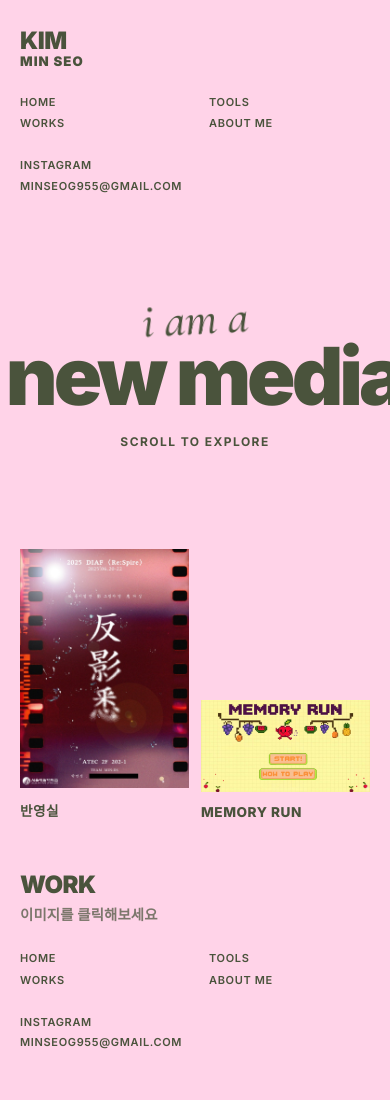
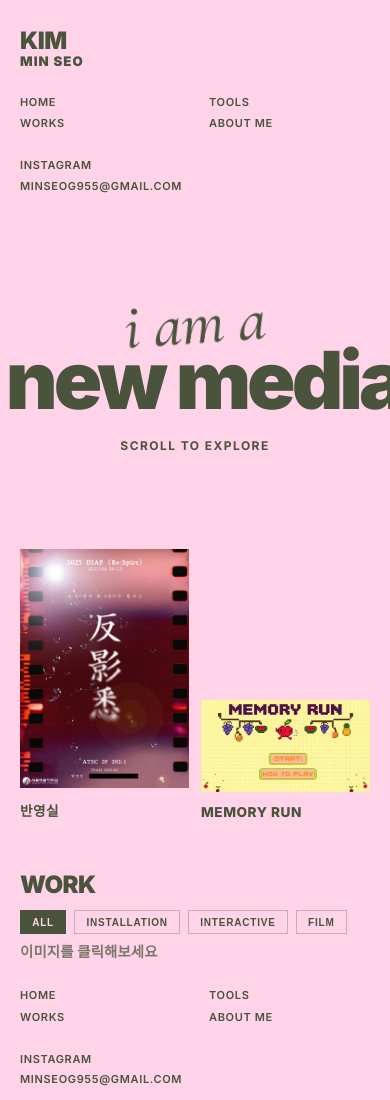
Before and after one commit to minseog955-sys/minseo-portfolio, a plain HTML site: page index.html in a window 390 px wide. Shown: the top 1100 px of the page. Drawn offline with nearby package versions, Linux system fonts and the light colour scheme; a web font is replaced by a local one.

Commit message:
Add files via upload

```diff
--- a/index.html
+++ b/index.html
@@ -113,7 +113,31 @@
         color: rgba(74, 83, 60, 0.72);
         line-height: 1.4;
       }
-
+		.work-categories {
+  display: flex;
+  gap: 0.5rem;
+  margin-top: 0.8rem;
+  flex-wrap: wrap;
+}
+
+.category-btn {
+  border: 1px solid rgba(74,83,60,0.3);
+  background: transparent;
+  color: var(--olive);
+  padding: 0.35rem 0.7rem;
+  font-size: 10px;
+  font-weight: 700;
+  letter-spacing: 0.08em;
+  text-transform: uppercase;
+  cursor: pointer;
+  transition: all 0.2s ease;
+}
+
+.category-btn:hover,
+.category-btn.active {
+  background: var(--olive);
+  color: var(--pink);
+}
       .nav-col,
       .contact-col {
         display: flex;
@@ -212,13 +236,13 @@
         font-family: "Cormorant Garamond", Georgia, "Times New Roman", serif;
         font-style: italic;
         font-weight: 500;
-        font-size: clamp(3rem, 8vw, 6rem);
+        font-size: clamp(4rem, 9vw, 7rem);
         letter-spacing: -0.01em;
         line-height: 1;
         text-transform: lowercase;
         color: var(--olive);
-        transform: rotate(-3deg);
-        margin-bottom: clamp(-0.55rem, -1.1vw, -0.3rem);
+        transform: rotate(-4deg);
+        margin-bottom: clamp(-1.7rem, -1.8vw, -0.8rem);
         position: relative;
         z-index: 2;
         pointer-events: none;
@@ -1224,10 +1248,31 @@
     <section class="works-zone" id="works">
       <div class="works-sticky">
         <header class="site-header">
-          <a href="#home" class="logo logo--works">
+          <div class="logo logo--works">
             <span>WORK</span>
+
+            <div class="work-categories">
+              <button class="category-btn active" data-category="all">
+                All
+              </button>
+
+              <button class="category-btn" data-category="installation">
+                Installation
+              </button>
+
+              <button class="category-btn" data-category="interactive">
+                Interactive
+              </button>
+
+              <button class="category-btn" data-category="film">
+                Film
+              </button>
+            </div>
+
             <span class="works-click-caption">이미지를 클릭해보세요</span>
-          </a>
+
+
+          </div>
           <nav class="nav-col">
             <a href="#home">Home</a>
             <a href="#tools">Tools</a>
@@ -1489,6 +1534,7 @@
           id: "banyeong",
           title: "반영실",
           category: "2025 DIAF 전시 · 2025",
+		  categoryType: "installation",
           cover: "images/banyeong-1.png",
           coverAspect: "725 / 1024",
           images: [
@@ -1510,6 +1556,7 @@
           id: "memory-run",
           title: "Memory Run",
           category: "미니게임 · 2025",
+		  categoryType: "interactive",
           cover: "images/memory-run-cover.png",
           coverAspect: "1024 / 560",
           images: [
@@ -1528,6 +1575,7 @@
           id: "innocence",
           title: "Innocence Of Childhood",
           category: "기획 및 제작 · 2024",
+		  categoryType: "installation",
           cover: "images/innocence-cover.png",
           images: [
             "images/innocence-1.png",
@@ -1544,6 +1592,7 @@
           id: "dongsang",
           title: "동상이몽",
           category: "기획 및 제작 · 2024",
+		  categoryType: "installation",
           cover: "images/dongsang-cover.png",
           images: [
             "images/dongsang-1.png",
@@ -1562,6 +1611,7 @@
           id: "backroom",
           title: "The backroom",
           category: "단편 영화 · 2024",
+		  categoryType: "film",
           cover: "images/backroom-cover.png",
           coverAspect: "1024 / 576",
           images: ["images/backroom-cover.png"],
@@ -1575,6 +1625,7 @@
           id: "avatar",
           title: "아바타 만들기",
           category: "인터랙티브 게임 · 2024",
+	      categoryType: "interactive",
           cover: "images/avatar-cover.png",
           coverAspect: "1024 / 576",
           images: [
@@ -1637,6 +1688,48 @@
           modalMedia.appendChild(img);
         });
       }
+		const categoryButtons = document.querySelectorAll(".category-btn");
+
+categoryButtons.forEach((button) => {
+  button.addEventListener("click", () => {
+    const selected = button.dataset.category;
+
+    categoryButtons.forEach((b) =>
+      b.classList.remove("active")
+    );
+    button.classList.add("active");
+
+    track.innerHTML = "";
+
+    projects
+      .filter(
+        (project) =>
+          selected === "all" ||
+          project.categoryType === selected
+      )
+      .forEach((project) => {
+        const btn = document.createElement("button");
+
+        btn.type = "button";
+        btn.className = "work-item";
+
+        btn.innerHTML = `
+          <div class="work-thumb">
+            ${workImgMarkup(project, project.title)}
+          </div>
+          <p class="work-label">${project.title}</p>
+        `;
+
+        btn.addEventListener("click", () =>
+          openModal(project)
+        );
+
+        track.appendChild(btn);
+      });
+
+    updateWorksScroll();
+  });
+});
 
       function openModal(project) {
         renderModalMedia(project);
```
